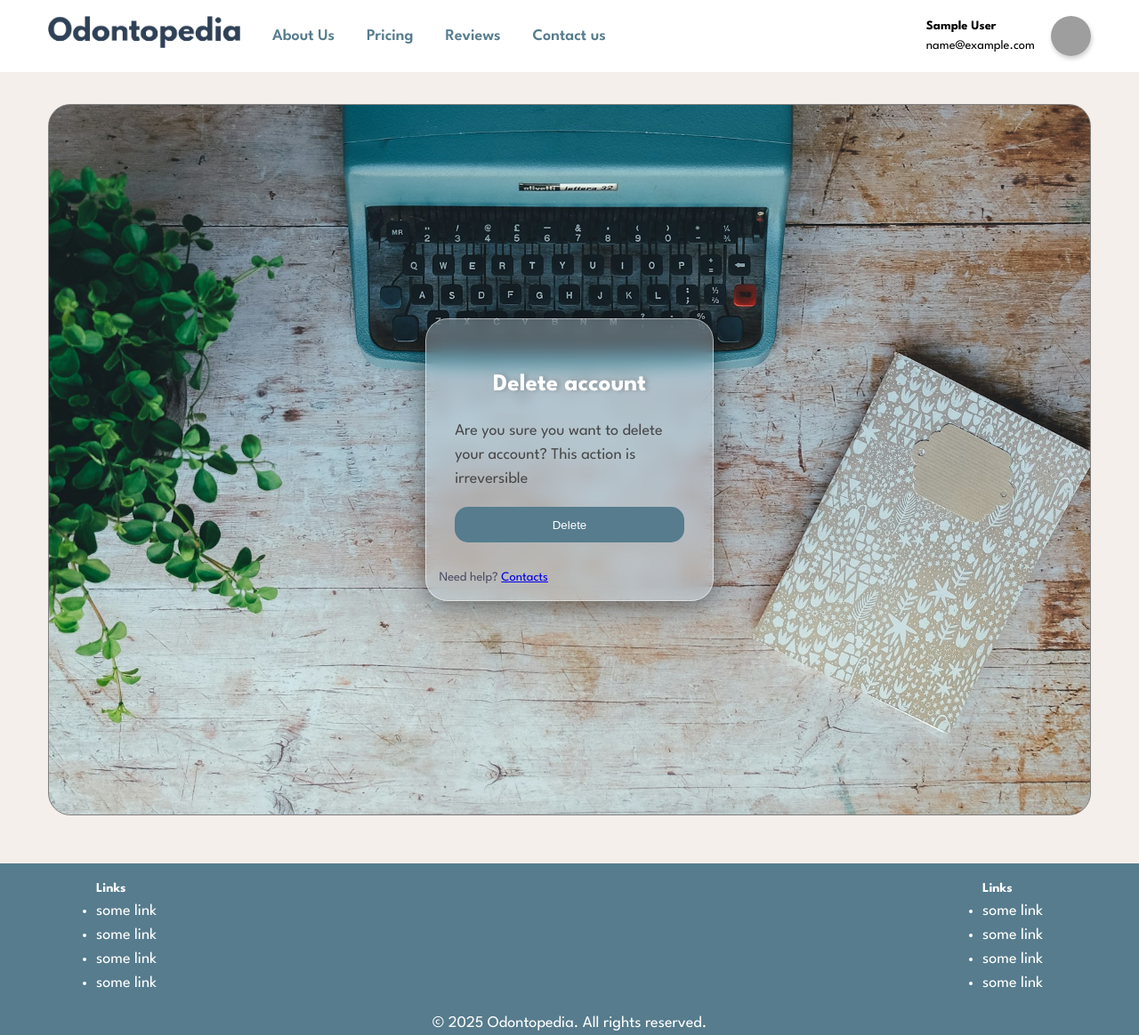
After one commit to AndonGoshev/odontopedia, a Django app: page /accounts/1/delete-account in a window 1280 px wide. The commit adds this page. Shown: the whole page at 89% size. Run offline with Django 5.2, Linux system fonts and the light colour scheme; the visitor is signed in with stand-in values (Sample User, id 1); data comes from the database, SQL or seed files in the repository; some libraries are stand-ins or nearby versions; some web fonts are replaced; grey boxes are pictures that could not be loaded.

Commit message:
Added delete account functionality

```diff
--- a/odontopedia/accounts/urls.py
+++ b/odontopedia/accounts/urls.py
@@ -3,7 +3,7 @@ from django.contrib.auth import views as auth_views
 
 from odontopedia.accounts.views import RegistrationView, CustomLoginView, CustomLogoutView, AuthGoogle, \
     CustomPasswordChangeView, CustomPasswordChangeDoneView, CustomPasswordResetView, CustomPasswordResetDoneView, \
-    CustomPasswordResetConfirmView, CustomPasswordResetCompleteView, UserProfileUpdateView
+    CustomPasswordResetConfirmView, CustomPasswordResetCompleteView, UserProfileUpdateView, AccountDeleteView
 
 urlpatterns = [
     path('registration/', RegistrationView.as_view(), name='registration'),
@@ -23,4 +23,5 @@ urlpatterns = [
          name='password_reset_confirm'),
     path('password-reset-complete/', CustomPasswordResetCompleteView.as_view(),
          name='password_reset_complete'),
+    path('<int:id>/delete-account', AccountDeleteView.as_view(), name='delete-account'),
 ]
--- a/odontopedia/accounts/views.py
+++ b/odontopedia/accounts/views.py
@@ -12,7 +12,7 @@ from django.urls import reverse_lazy
 from django.utils.decorators import method_decorator
 from django.views import View
 from django.views.decorators.csrf import csrf_protect, csrf_exempt
-from django.views.generic import CreateView
+from django.views.generic import CreateView, DeleteView
 
 from google.auth.transport import requests
 from google.oauth2 import id_token
@@ -188,3 +188,9 @@ class CustomPasswordResetConfirmView(PasswordResetConfirmView):
 
 class CustomPasswordResetCompleteView(PasswordResetCompleteView):
     pass
+
+class AccountDeleteView(LoginRequiredMixin, DeleteView):
+    model = CustomUser
+    template_name = 'accounts/account-delete.html'
+    success_url = reverse_lazy('home')
+    pk_url_kwarg = 'id'
--- /dev/null
+++ b/templates/accounts/account-delete.html
@@ -0,0 +1,49 @@
+{% extends 'base/base.html' %}
+{% load static %}
+
+{% block title %}
+    Delete account
+{% endblock %}
+
+{% block content %}
+
+    <div class="auth-page-wrapper">
+
+        <div id="password-change-page-card">
+
+            <div class="auth-card-inner-container">
+
+                <h2>Delete account</h2>
+                <p>Are you sure you want to delete your account? This action is irreversible</p>
+
+                <div class="auth-form">
+
+                    <form method="post">
+
+                        {% csrf_token %}
+
+                        <button class="auth-button" type="submit">Delete</button>
+
+                    </form>
+
+                </div>
+
+            </div>
+
+            <div id="auth-bottom-options-container">
+
+                <p>Need help? <a href="{% url 'registration' %}">Contacts</a></p>
+
+            </div>
+
+        </div>
+
+    </div>
+
+    <style>
+        .auth-page-wrapper {
+            background-image: url("{% static 'images/login1.jpg' %}");
+        }
+    </style>
+
+{% endblock %}
--- a/templates/accounts/manage/account-settings-fields.html
+++ b/templates/accounts/manage/account-settings-fields.html
@@ -66,7 +66,7 @@
 
                 <li><a href="#">Membership</a></li>
                 <li><a href="#">Change password</a></li>
-                <li><a href="#">Delete account</a></li>
+                <li><a href="{% url 'delete-account' user.id %}">Delete account</a></li>
 
             </ul>
 
```
